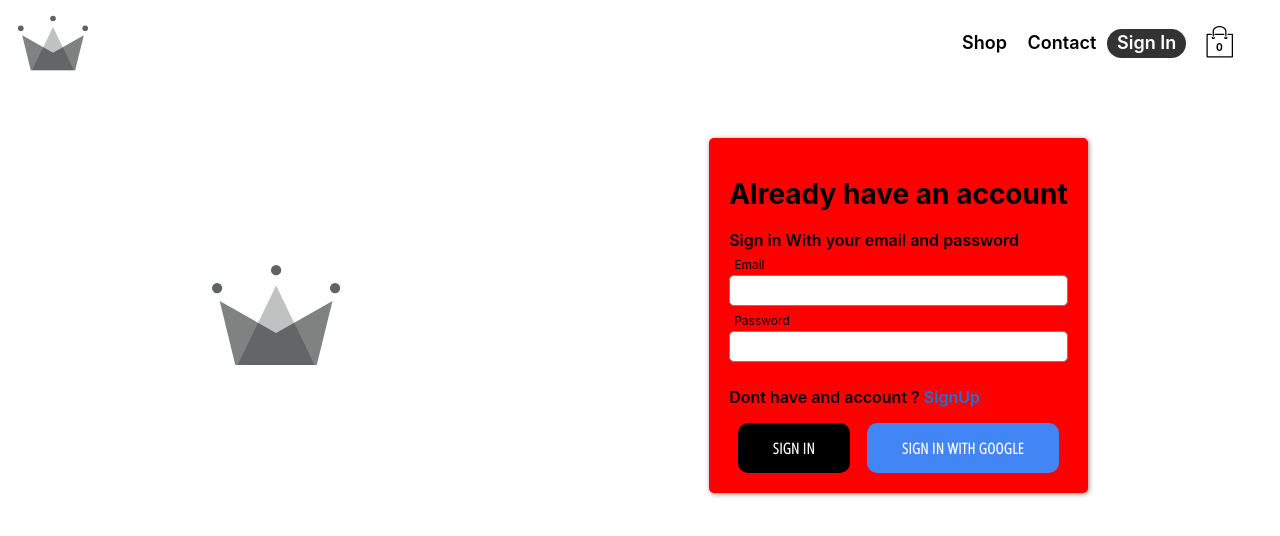
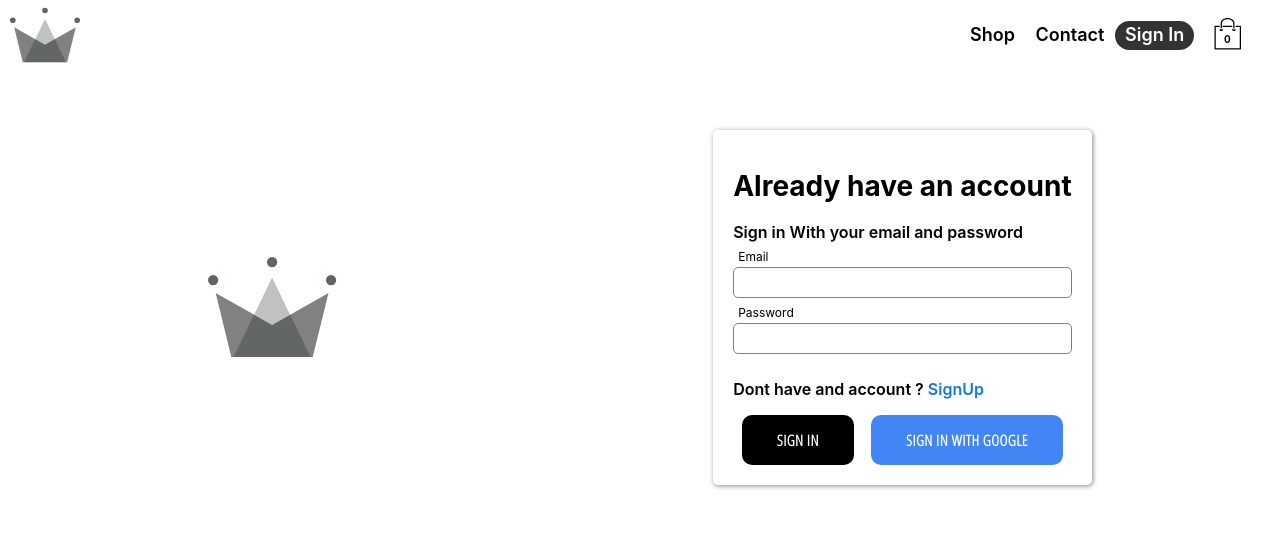
Before and after one commit to 3mrhussein/crown-clothing, a React (Create React App) app: page /signin in a window 1280 px wide. Shown: the top 536 px of the page. Built offline with nearby package versions, Linux system fonts and the light colour scheme; no server answers.

Commit message:
fix some responive issues

```diff
--- a/src/App.css
+++ b/src/App.css
@@ -5,6 +5,8 @@ body {
   padding: 0 10px 0 10px;
   white-space: nowrap;
   /* background-color: black; */
+  max-width: 1500px;
+  margin: auto;
 }
 
 a {
--- a/src/pages/sign-in-and-sign-up/sign-in-and-sign-up.styles.js
+++ b/src/pages/sign-in-and-sign-up/sign-in-and-sign-up.styles.js
@@ -25,17 +25,4 @@ export const SignInFormContainer = styled.div`
   padding: 20px;
   margin: 10px;
   flex: 0 1 auto;
-  /* @media (max-width: 500px) {
-    width: 98%;
-    h1 {
-      font-size: medium;
-    }
-    span {
-      font-size: small;
-    }
-    p {
-      font-size: small; */
-    }
-  }
-  background-color: red;
 `;
--- a/src/redux/store.js
+++ b/src/redux/store.js
@@ -18,4 +18,5 @@ sagaMiddleware.run(rootSaga);
 
 export const persistor = persistStore(store);
 
+// eslint-disable-next-line import/no-anonymous-default-export
 export default { store, persistor };
```
Also changed, not shown: src/components/checkout-cartitem/checkout-cart-item.component.jsx (+2 -9 lines), src/index.js (+5 -6 lines).
